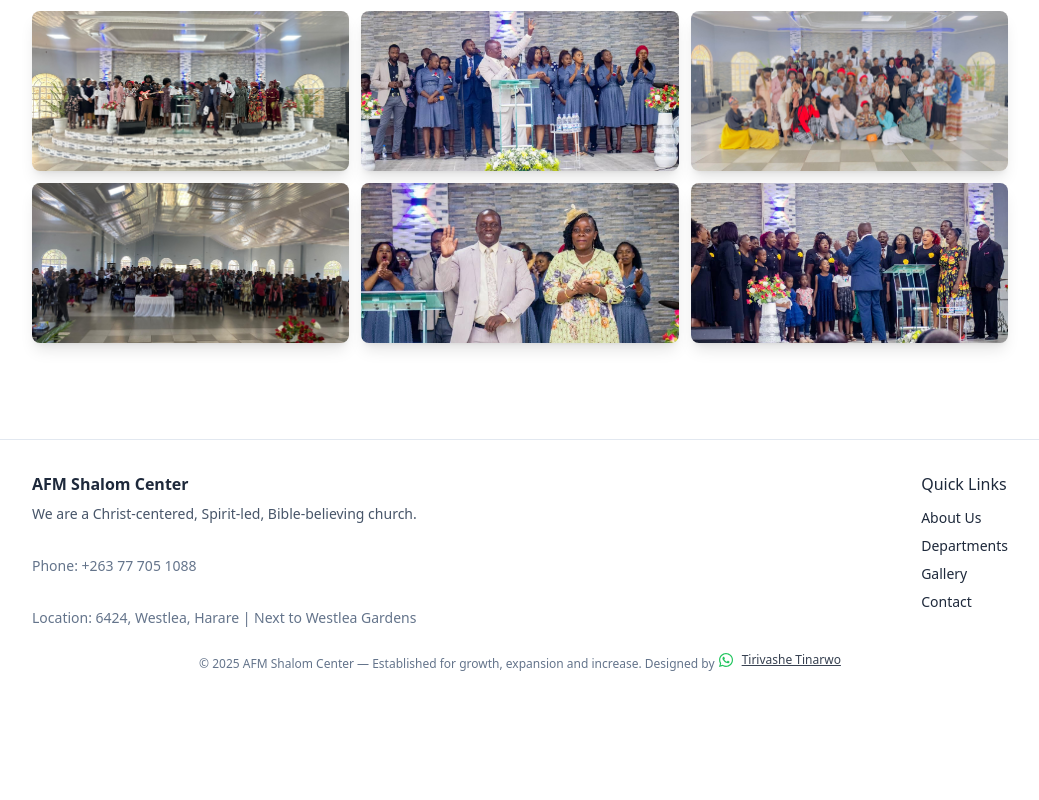
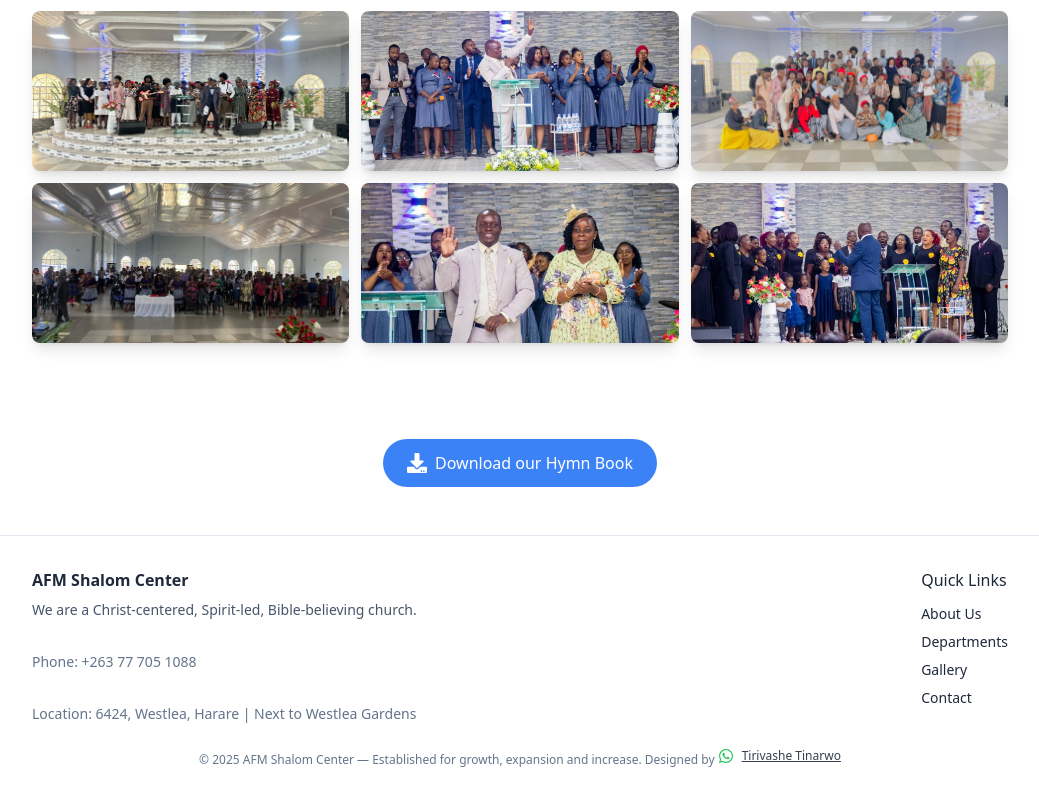
Before and after one commit to tirivashe78/afm-shalom-website, a Next.js app: page / in a window 1280 px wide. Shown: the part 1486-2286 px from the top of the page, without its empty margins (120-1159 px from the left). Before the commit the page ends 2190 px from the top, so only its background shows below. Built offline with nearby package versions, Linux system fonts and the light colour scheme.

Commit message:
added download hym book

```diff
--- a/src/app/about/page.tsx
+++ b/src/app/about/page.tsx
@@ -79,7 +79,7 @@ export default function AboutPage() {
         transition={{ duration: 0.8 }}
       >
         <h2 className="text-3xl font-semibold text-slate-900 mb-4 flex items-center gap-2">
-          <FaPrayingHands className="text-2xl text-yellow-600" /> Our Mission
+          <FaPrayingHands className="text-2xl text-blue-600" /> Our Mission
         </h2>
         <p className="text-lg text-slate-700 max-w-3xl">
           Filled with Holy Spirit, we evangelize, heal the sick and prepare our members for our Lord Jesus Christ’s second coming.
@@ -107,7 +107,7 @@ export default function AboutPage() {
               viewport={{ once: true }}
               transition={{ delay: idx * 0.15 }}
             >
-              <FaCross className="mt-1 text-green-600" />
+              <FaCross className="mt-1 text-blue-600" />
               <span>{point}</span>
             </motion.li>
           ))}
@@ -118,7 +118,7 @@ export default function AboutPage() {
       <motion.section className="mt-16 mb-20 grid grid-cols-1 lg:grid-cols-3 gap-8 items-start">
         <div className="lg:col-span-2">
           <h2 className="text-3xl font-semibold text-slate-900 mb-6 flex items-center gap-2">
-            <FaHeart className="text-2xl text-red-600" /> Our Leadership
+            <FaHeart className="text-2xl text-blue-600" /> Our Leadership
           </h2>
 
           <div className="grid grid-cols-1 sm:grid-cols-2 md:grid-cols-3 gap-8">
--- a/src/app/page.tsx
+++ b/src/app/page.tsx
@@ -14,6 +14,7 @@ import {
   FaPaw,
   FaMapMarkerAlt,
   FaExternalLinkAlt,
+  FaDownload,
 } from "react-icons/fa";
 
 const galleryImages = [
@@ -163,9 +164,26 @@ export default function Home() {
                 &times;
               </button>
             </motion.div>
+
           </motion.div>
         )}
       </AnimatePresence>
+            <motion.div
+              initial="hidden"
+              whileInView="visible"
+              viewport={{ once: true }}
+              variants={fadeInUp}
+              className="max-w-4xl mx-auto flex flex-col sm:flex-row gap-4 mb-12 justify-center"
+            >
+            <a
+                href="https://play.google.com/store/apps/details?id=io.tatenda.afm"
+                className="flex items-center justify-center gap-2 bg-blue-500 text-white py-3 px-6 rounded-full hover:bg-blue-600 transition"
+              >
+                <FaDownload className="w-5 h-5" /> Download our Hymn Book
+              </a>
+              </motion.div>
+
     </>
+
   );
 }
```
